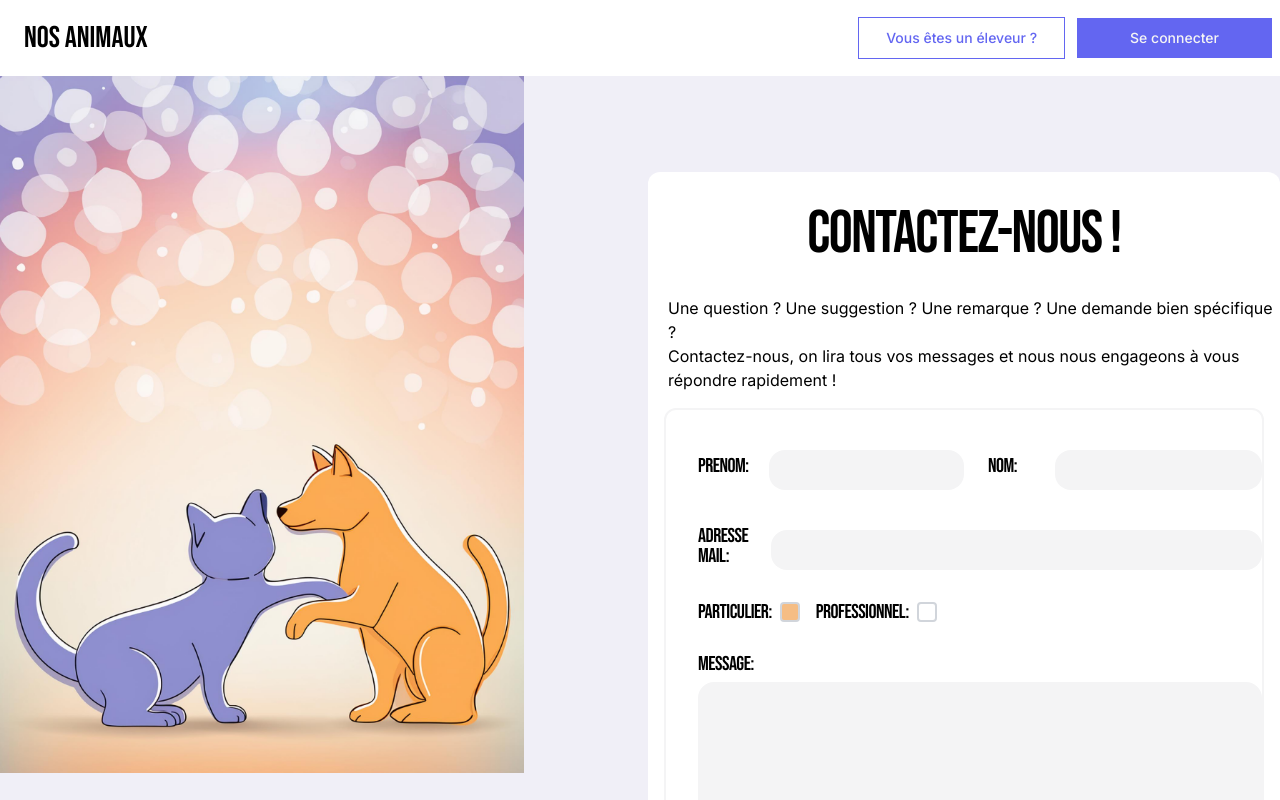
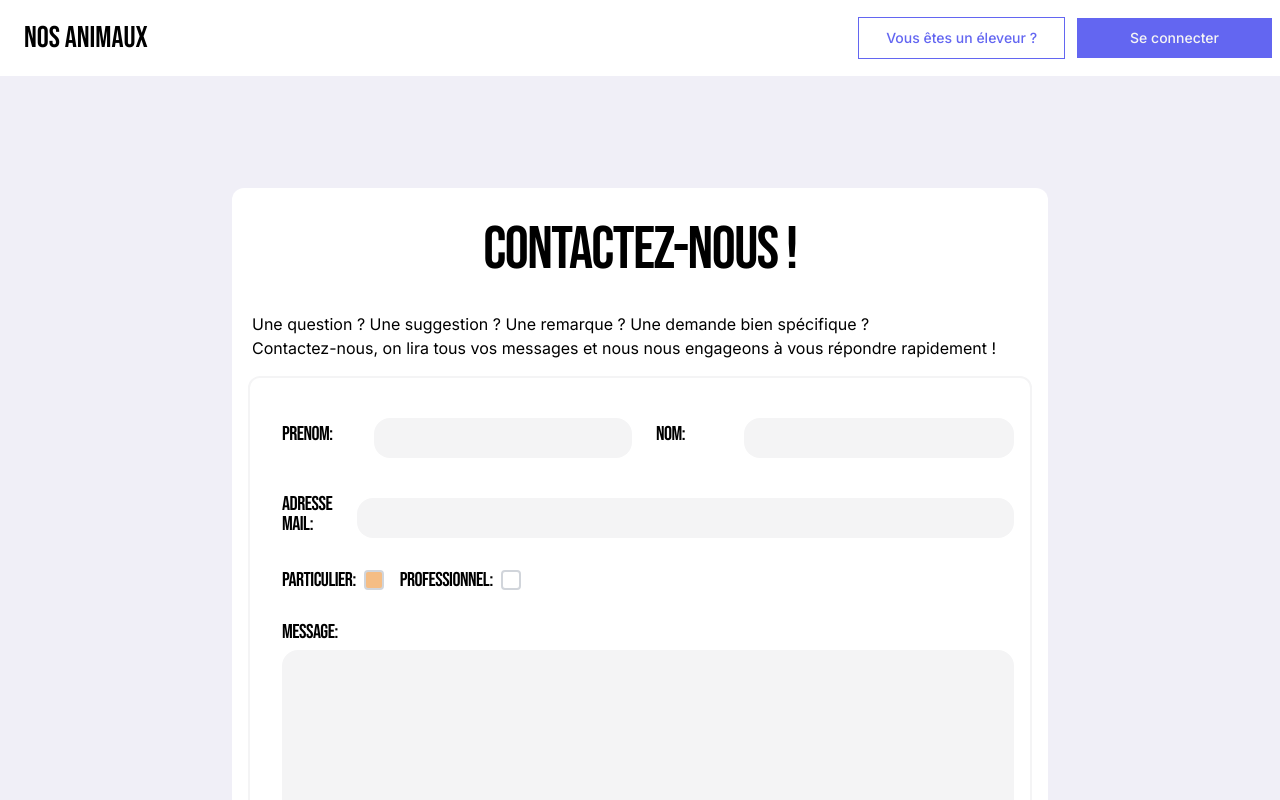
Before and after one commit to EmyLD/pets-app, a Next.js app: page /contact in a window 1280 px wide. Shown: the top 800 px of the page. Built offline with nearby package versions, Linux system fonts and the light colour scheme.

Commit message:
reponsive finito pipo formulaire

```diff
--- a/components/contactForm.tsx
+++ b/components/contactForm.tsx
@@ -61,21 +61,23 @@ export function ContactForm({ onFormSubmit }: { onFormSubmit: () => void }) {
     }
 
     return (
-        <div className="min-h-screen grid grid-cols-1 xl:grid-cols-12 gap-4">
+        <div className="min-h-screen grid grid-cols-12 gap-4">
             {/* Image à gauche */}
-            <div className="hidden xl:block xl:col-span-5 min-h-screen">
+            <div className="relative hidden 2xl:block xl:col-span-5">
                 <Image
                     src="/formulaire.png"
                     alt="Formulaire"
-                    layout="responsive"
-                    width={300}
-                    height={300}
+                    fill
+                    style={{ objectFit: 'cover' }}
+                    sizes="(max-width: 768px) 100vw, (max-width: 1080px) 50vw 33vw"
                 />
             </div>
-            <div className="xl:col-span-1"></div>
+
+            {/* Colonne de séparation */}
 
 
-            <div className="xl:col-span-6 col-span-12 pt-24">
+
+            <div className=" 2xl:col-span-6 2xl:col-start-7 sm:col-start-3 sm:col-end-11 col-span-12 pt-24 xl:m-4 m-4">
                 <H1 className="text-center bg-white pt-8 pb-8 rounded-t-xl">CONTACTEZ-NOUS !</H1>
                 <p className="text-start pl-5 bg-white">
                     Une question ? Une suggestion ? Une remarque ? Une demande bien spécifique ? <br />
@@ -85,7 +87,7 @@ export function ContactForm({ onFormSubmit }: { onFormSubmit: () => void }) {
                 {/* Formulaire */}
                 <div className=" p-4 bg-white rounded-b-xl">
                     <Form {...form}>
-                        <form onSubmit={form.handleSubmit(onSubmit)} className="space-y-8 bg-white pt-8 pl-8 rounded-xl border-2 border-zinc-100">
+                        <form onSubmit={form.handleSubmit(onSubmit)} className="space-y-8 bg-white pt-8 pl-8 rounded-xl border-2 border-zinc-100 pr-4 ">
                             <div className="grid grid-cols-1 xl:grid-cols-2 gap-4">
                                 <div className="flex flex-col">
                                     <FormField
```
